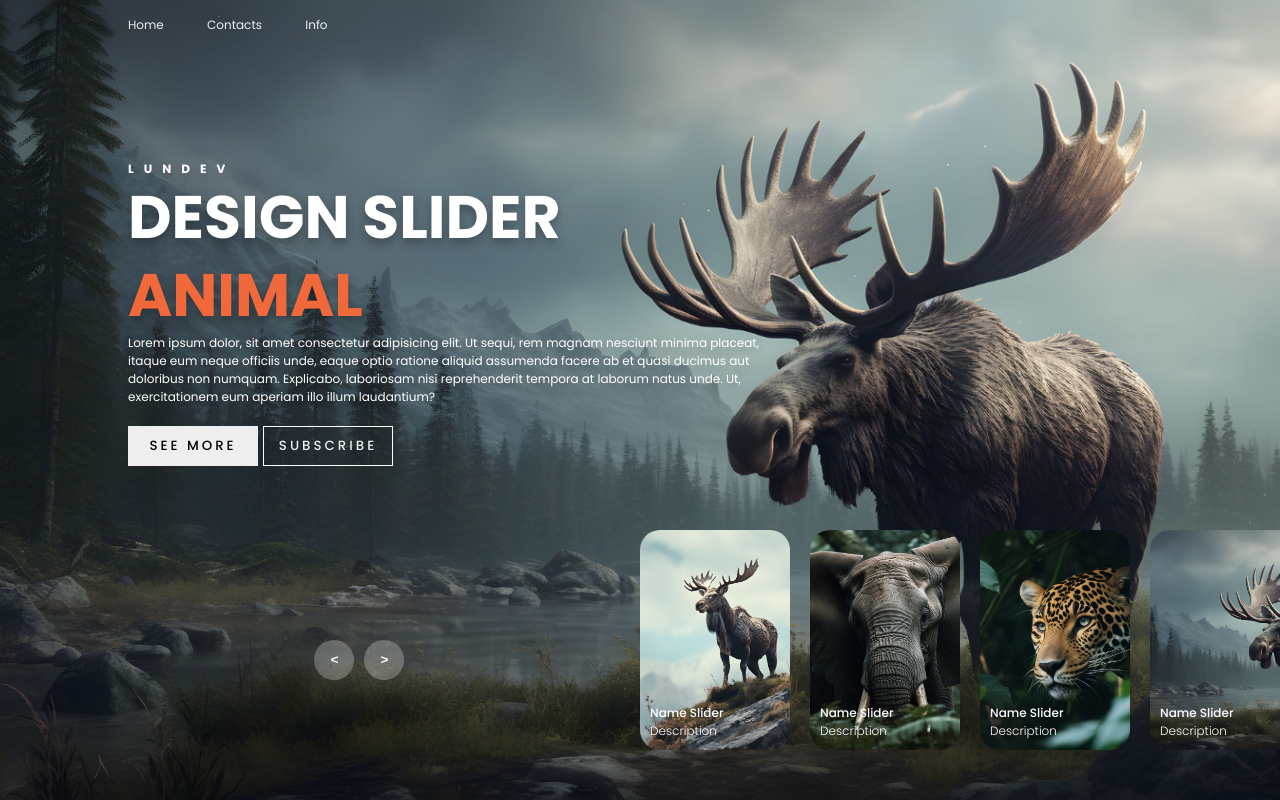
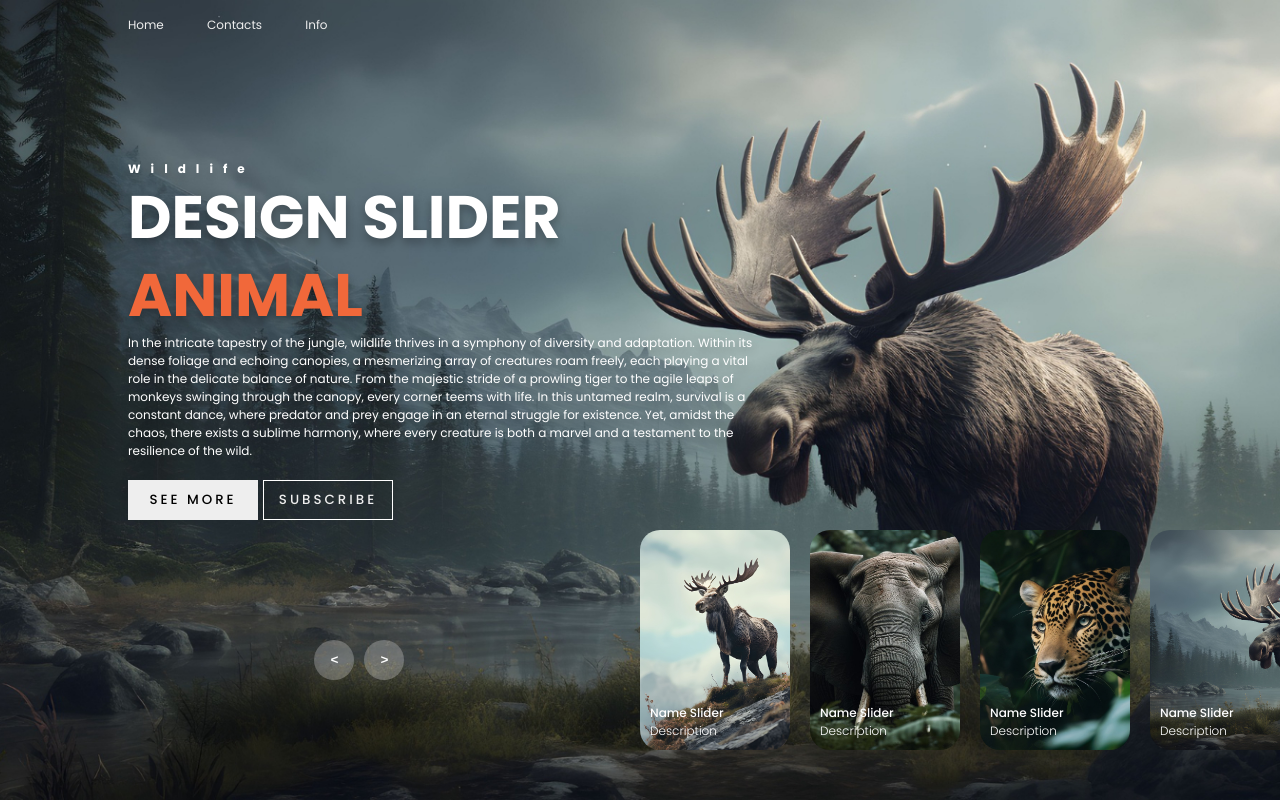
Before and after one commit to Stellarpriyanshu/Slider2, a plain HTML site: page index.html in a window 1280 px wide. Drawn offline with Linux system fonts and the light colour scheme; files whose address does not match are found by name.

Commit message:
index.html

```diff
--- a/index.html
+++ b/index.html
@@ -22,12 +22,13 @@
             <div class="item">
                 <img src="image/img1.jpg">
                 <div class="content">
-                    <div class="author">LUNDEV</div>
+                    <div class="author">Wildlife</div>
                     <div class="title">DESIGN SLIDER</div>
                     <div class="topic">ANIMAL</div>
                     <div class="des">
                         <!-- lorem 50 -->
-                        Lorem ipsum dolor, sit amet consectetur adipisicing elit. Ut sequi, rem magnam nesciunt minima placeat, itaque eum neque officiis unde, eaque optio ratione aliquid assumenda facere ab et quasi ducimus aut doloribus non numquam. Explicabo, laboriosam nisi reprehenderit tempora at laborum natus unde. Ut, exercitationem eum aperiam illo illum laudantium?
+
+In the intricate tapestry of the jungle, wildlife thrives in a symphony of diversity and adaptation. Within its dense foliage and echoing canopies, a mesmerizing array of creatures roam freely, each playing a vital role in the delicate balance of nature. From the majestic stride of a prowling tiger to the agile leaps of monkeys swinging through the canopy, every corner teems with life. In this untamed realm, survival is a constant dance, where predator and prey engage in an eternal struggle for existence. Yet, amidst the chaos, there exists a sublime harmony, where every creature is both a marvel and a testament to the resilience of the wild.
                     </div>
                     <div class="buttons">
                         <button>SEE MORE</button>
```
